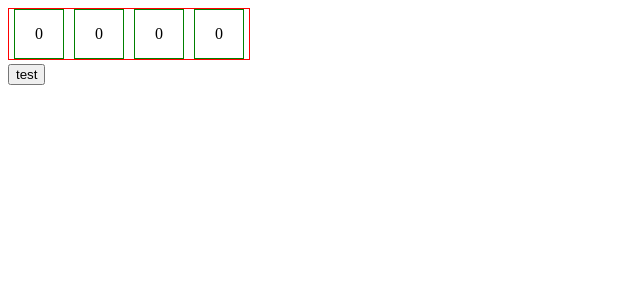
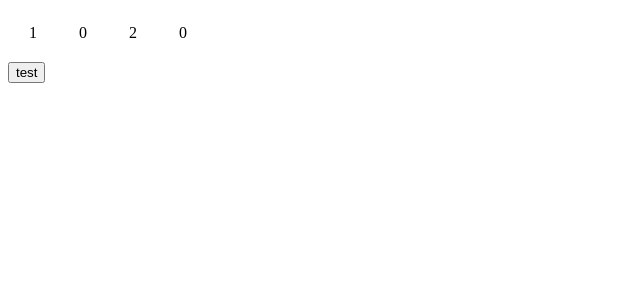
Before and after one commit to lvjiaxuan/vue-number-roll, a Vue app: page / in a window 1280 px wide. Shown: the top 300 px of the page, without its empty margins (0-640 px from the left). Built offline with nearby package versions, Linux system fonts and the light colour scheme.

Commit message:
add start end number

```diff
--- a/package.json
+++ b/package.json
@@ -4,7 +4,7 @@
   "private": true,
   "scripts": {
     "serve": "vue-cli-service serve",
-    "build": "vue-cli-service build"
+    "build:lib": "vue-cli-service build --target lib --name NumberRoll ./src/components/NumberRoll.vue"
   },
   "dependencies": {
     "core-js": "^2.6.9",
--- a/src/App.vue
+++ b/src/App.vue
@@ -1,6 +1,6 @@
 <template>
   <div id="app">
-    <number-roll ref="number-roll" number="923" duration="1000" min-length="4" rollHeight="50px"/>
+    <number-roll class="custom" ref="number-roll" startNum="102" endNum="923" duration="1000" min-length="4" rollHeight="50px"/>
     <br>
     <button @click="go">test</button>
   </div>
@@ -24,4 +24,7 @@ export default class App extends Vue {
 </script>
 
 <style lang="scss">
+.custom {
+  li { width: 50px; }
+}
 </style>
--- a/src/components/NumberRoll.vue
+++ b/src/components/NumberRoll.vue
@@ -17,7 +17,12 @@ export default class NumberRoll extends Vue {
   @Prop({
     type: [Number, String],
     required: true
-  }) number!: string | number;
+  }) startNum!: string | number;
+
+  @Prop({
+    type: [Number, String],
+    required: true
+  }) endNum!: string | number;
 
   @Prop({
     type: [Number, String],
@@ -36,12 +41,27 @@ export default class NumberRoll extends Vue {
 
   @Prop({
     type: String,
-    required: true
+    required: true,
+    validator(value) {
+
+      if(!/^\d/g.test(value) || /[a-z]+$/g.test(value)) return false;
+      return true;
+    }
   }) rollHeight!: string;
 
   get rollNumber() {
 
-    return this.number.toString().padStart(+this.minLength, '0');
+    return this.endNum.toString().padStart(+this.minLength, '0');
+  }
+
+  get rollHeighUnit() {
+
+    return this.rollHeight.replace(/^\d+/g, '');
+  }
+
+  get rollHeightNum() {
+
+    return +this.rollHeight.replace(new RegExp(this.rollHeighUnit, 'g'), '');
   }
 
   created() {
@@ -60,16 +80,18 @@ export default class NumberRoll extends Vue {
     for(let i = 0; i < length; i++) {
       this.$set(this.liTranslate, i, { transform: 'translateY(0)' });
     }
+
+    this.startNum.toString().split('').forEach((item, idx) => this.setLiTranslate(idx, item));
   }
 
   startRoll() {
 
-    const unit = this.rollHeight.replace(/^\d+/g, '');
-    const num = +this.rollHeight.replace(new RegExp(unit, 'g'), '');
+    this.rollNumber.split('').forEach((item, idx) => this.setLiTranslate(idx, item));
+  }
 
-    this.rollNumber.split('').forEach((item, idx) => {
-      this.$set(this.liTranslate, idx, { transform: 'translateY(' + (-item * num) + unit });
-    });
+  setLiTranslate(idx: number, item: number | string) {
+
+    this.$set(this.liTranslate, idx, { transform: 'translateY(' + (-item * this.rollHeightNum) + this.rollHeighUnit })
   }
 }
 </script>
@@ -85,8 +107,10 @@ export default class NumberRoll extends Vue {
 
   li {
     display: inline-block;
+    transition-property: transform;
 
     p {
+      font-size: initial;
       margin: 0;
       padding: 0;
       display: flex;
@@ -96,21 +120,4 @@ export default class NumberRoll extends Vue {
     }
   }
 }
-
-.custom {
-  border: 1px solid red;
-
-  li {
-    // transition: transform 1.5s ease-out .1s;
-    transition-property: transform;
-    width: 50px;
-    height: 50px;
-    margin: 0 5px;
-  }
-
-  p {
-    border: 1px solid green;
-    font-size: 16px;
-  }
-}
 </style>
--- /dev/null
+++ b/vue.config.js
@@ -0,0 +1,5 @@
+module.exports = {
+  css: {
+    extract: false
+  }
+}
```
Also changed, not shown: 1 other file (tests, documents, lock files or other folders).
